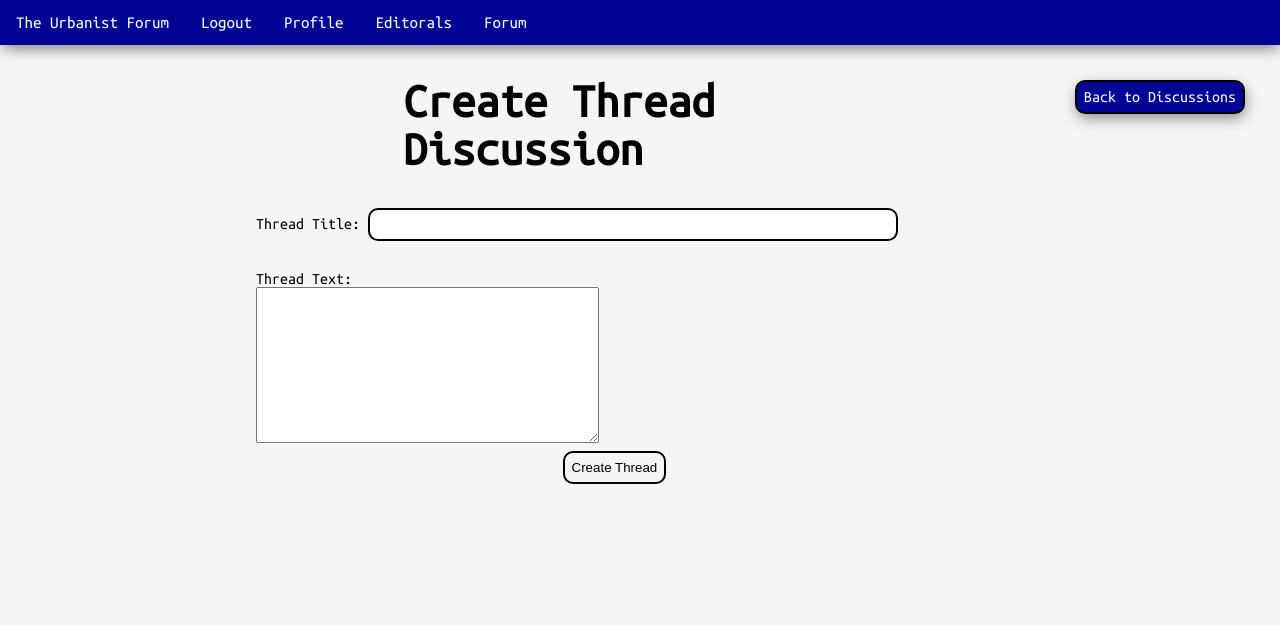
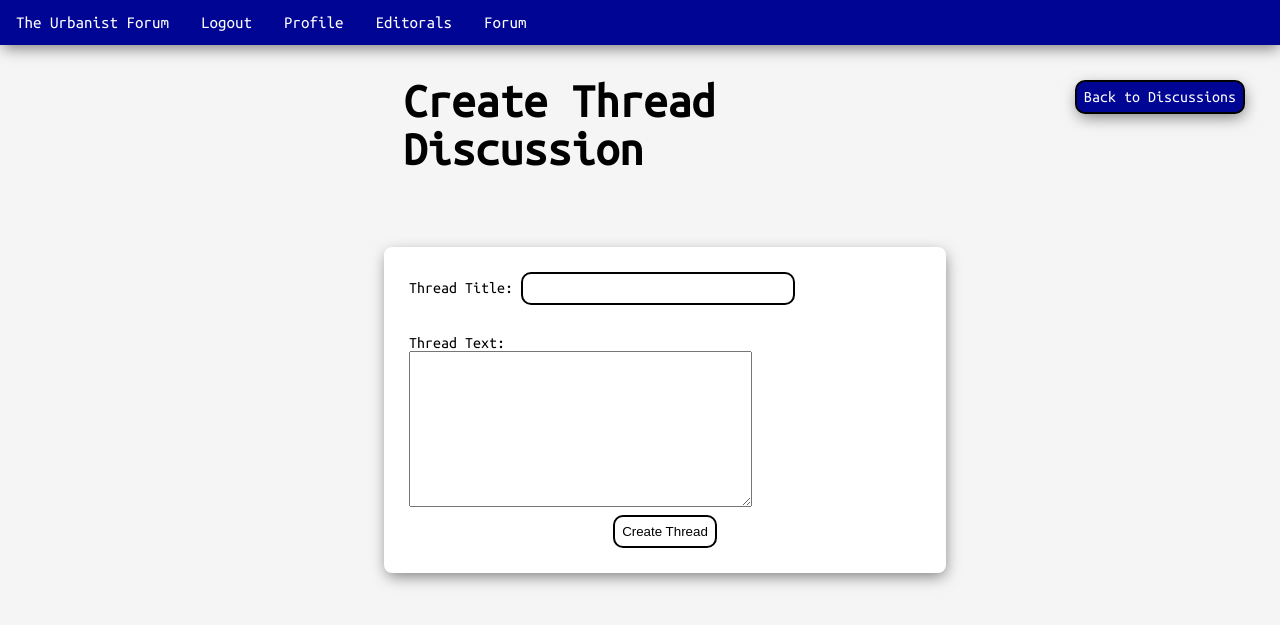
Before and after one commit to mforte215/TheUrbanDiscussion, a Django app: page /create-thread/ in a window 1280 px wide. Shown: the top 625 px of the page. Run offline with Django 4.2, Linux system fonts and the light colour scheme; the visitor is signed in with stand-in values (Sample User, id 1); some libraries are stand-ins or nearby versions.

Commit message:
more css updates

```diff
--- a/app/static/app/css/style.css
+++ b/app/static/app/css/style.css
@@ -181,8 +181,15 @@ box-shadow: 1px 5px 15px -2px rgba(0,0,0,0.5);
 }
 
 .create-discussion-section {
-  width: 80%;
-  margin-left: 20%;
+  width: 40%;
+  margin: 3% 30% 5% 30%;
+  background-color: white;
+  padding-top: 25px;
+  padding-left: 25px;
+  padding-right: 25px;
+  border-radius: 8px;
+  -webkit-box-shadow: 1px 5px 15px -2px rgba(0,0,0,0.5);
+  box-shadow: 1px 5px 15px -2px rgba(0,0,0,0.5);
 
 }
 
@@ -211,7 +218,6 @@ box-shadow: 1px 5px 15px -2px rgba(0,0,0,0.5);
 }
 
 .create-discussion-submit-container {
-  width: 70%;
   text-align: center;
 
 }
```
